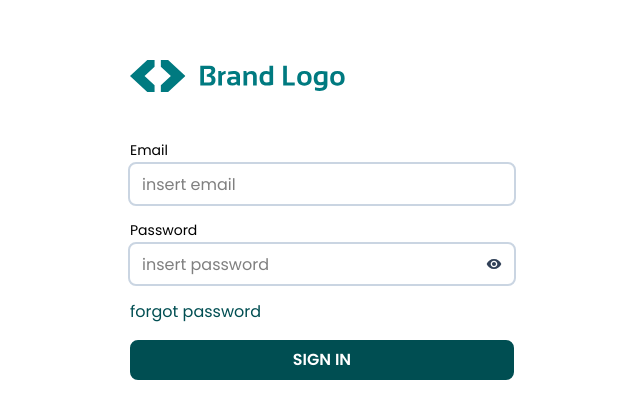
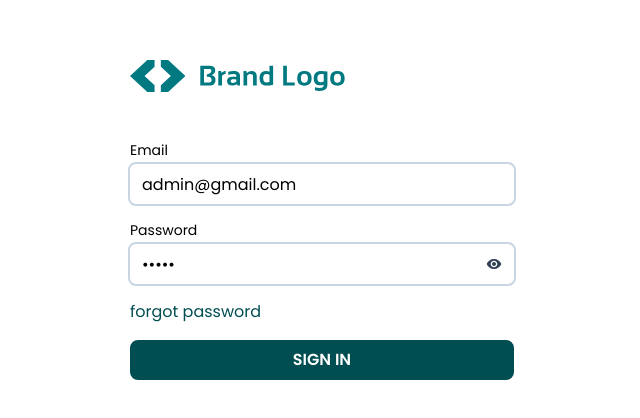
Before and after one commit to rivopelu/fe-admin-warehouse-management, a React (Vite) app: page /auth/sign-in in a window 1280 px wide. Shown: the part 180-598 px from the top of the page, without its empty margins (640-1280 px from the left). Built offline with nearby package versions, Linux system fonts and the light colour scheme; no server answers.

Commit message:
FEAT:integration API sign in

```diff
--- a/package.json
+++ b/package.json
@@ -17,6 +17,7 @@
     "i18next": "^24.2.2",
     "react": "^19.0.0",
     "react-dom": "^19.0.0",
+    "react-hot-toast": "^2.5.2",
     "react-i18next": "^15.4.1",
     "react-icons": "^5.5.0",
     "react-router-dom": "^7.3.0",
--- a/src/App.tsx
+++ b/src/App.tsx
@@ -1,8 +1,10 @@
 import { RoutesBuilder } from './components/molecules/RoutesBuilder.tsx';
+import { Toaster } from 'react-hot-toast';
 
 function App() {
   return (
     <>
+      <Toaster position="bottom-center" reverseOrder={false} />
       <RoutesBuilder />
     </>
   );
--- a/src/components/molecules/RoutesBuilder.tsx
+++ b/src/components/molecules/RoutesBuilder.tsx
@@ -2,9 +2,11 @@ import { Route, Routes } from 'react-router-dom';
 import { publicRoutesList, routesList } from '../../routes/routes-list.ts';
 import { MainProviders } from '../providers/MainProviders.tsx';
 import NotFoundPage from '../../pages/NotFoundPage.tsx';
+import { useAuth } from '../../hooks/useAuth.ts';
 
 export function RoutesBuilder() {
-  const token = null;
+  const auth = useAuth();
+  const token = auth.token;
   return (
     <Routes>
       {token
--- a/src/components/providers/AuthProvider.tsx
+++ b/src/components/providers/AuthProvider.tsx
@@ -22,6 +22,7 @@ const AuthProvider = ({ children }: { children: ReactNode }) => {
   const errorService = new ErrorService();
 
   function loginAction(data: IReqSignIn, setLoading: (loading: boolean) => void) {
+    setLoading(true);
     httpService
       .POST(ENDPOINT.SIGN_IN(), data)
       .then((res: BaseResponse<IResSignIn>) => {
--- a/src/pages/auth/useSignInPage.ts
+++ b/src/pages/auth/useSignInPage.ts
@@ -9,8 +9,8 @@ export function useSignInPage() {
   const auth = useAuth();
 
   const initValue: IReqSignIn = {
-    password: '',
-    email: '',
+    password: 'admin',
+    email: 'admin@gmail.com',
   };
   const formik = useFormik({
     initialValues: initValue,
--- a/src/pages/home/HomePage.tsx
+++ b/src/pages/home/HomePage.tsx
@@ -1,7 +1,12 @@
+import Button from '../../components/atoms/Button.tsx';
+import { useAuth } from '../../hooks/useAuth.ts';
+
 export default function HomePage() {
+  const auth = useAuth();
   return (
     <div>
       <h1>HOME PAGE</h1>
+      <Button onClick={() => auth.logOut()}>LOGOUT</Button>
     </div>
   );
 }
--- a/src/services/error.service.ts
+++ b/src/services/error.service.ts
@@ -1,12 +1,13 @@
 import axios, { AxiosError } from 'axios';
 import { useAuth } from '../hooks/useAuth.ts';
+import toast from 'react-hot-toast';
 
 export default class ErrorService {
   // eslint-disable-next-line react-hooks/rules-of-hooks
   private auth = useAuth();
 
   private handleSnackbar(message: string) {
-    alert(message);
+    toast.error(message);
   }
 
   public fetchApiError(error: AxiosError<any>) {
```
Also changed, not shown: 1 other file (tests, documents, lock files or other folders).
